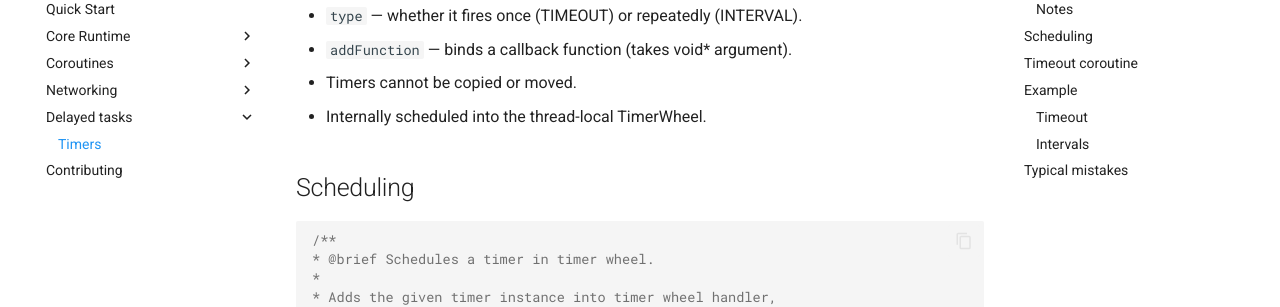
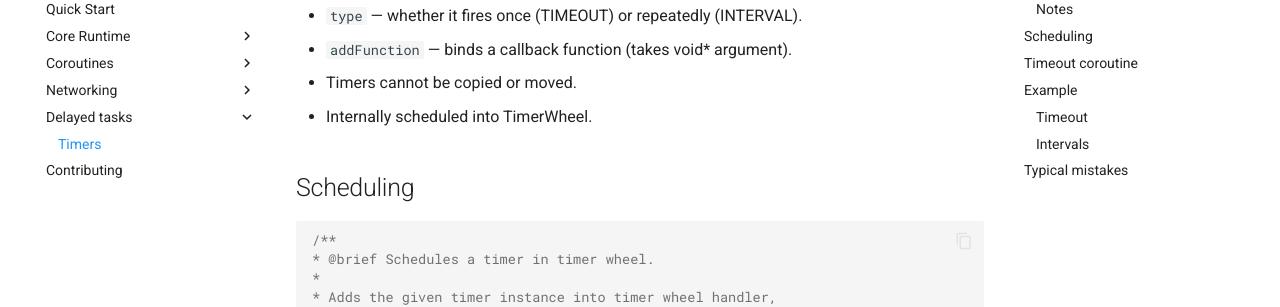
Before and after one commit to Usub-development/uvent, an MkDocs documentation site: the page built from docs/timers.md, in a window 1280 px wide and 900 px high, scrolled down 893 px. Shown: the part 153-460 px from the top of the window. Built offline with MkDocs 1.6.1 and Material for MkDocs 9.7.7, drawn with Linux system fonts in a browser that asks for light colours; comment, search, counter and statistics services are not loaded.

Commit message:
typo in timer docs

````diff
--- a/docs/timers.md
+++ b/docs/timers.md
@@ -41,7 +41,7 @@ private:
 - `type` — whether it fires once (TIMEOUT) or repeatedly (INTERVAL).
 - `addFunction` — binds a callback function (takes void* argument).
 - Timers cannot be copied or moved.
-- Internally scheduled into the thread-local TimerWheel.
+- Internally scheduled into TimerWheel.
 
 ## Scheduling
 ```cpp
````
